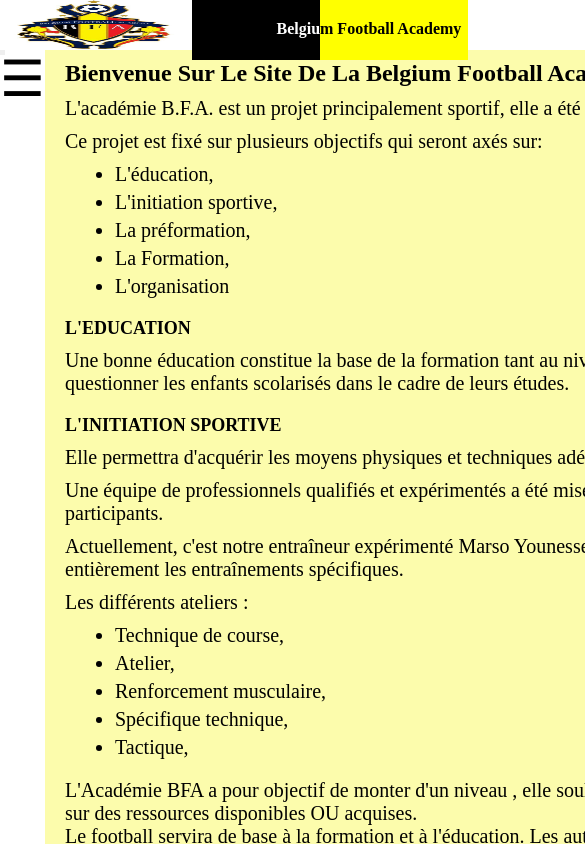
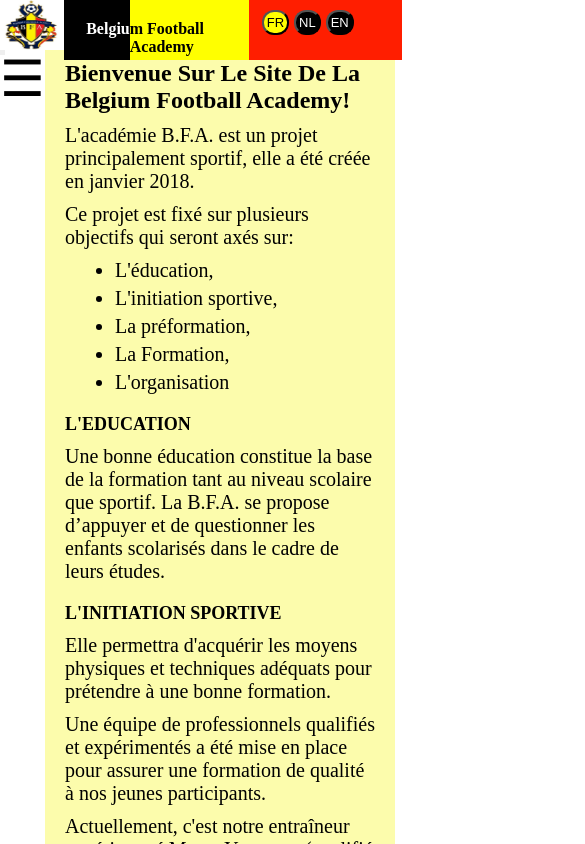
Before and after one commit to bibhasingh/BFA_React, a React (Create React App) app: page / in a window 390 px wide. Shown: the top 844 px of the page, 585 px wide, since content can reach past the window. Built offline with nearby package versions, Linux system fonts and the light colour scheme.

Commit message:
adding content

```diff
--- a/src/header.css
+++ b/src/header.css
@@ -79,24 +79,25 @@
 
 @media screen and (max-width: 600px) {
   .header {
-    /* max-width: 100%; */
+    min-height: 100px;
+    max-width: 100%;
     background-image: none;
 
   }
   .headerText{
-    min-width: 55%;
+    min-width: 5%;
   }
 
   .image {
     height: 50px;
-    width: 15%;
+    width: 5%;
   }
   .languages {
     height: 60px;
     padding-right: 1%;
-    min-width: 15%;
-    padding-right: 5%;
-    padding-left: 5%;
+    min-width: 10%;
+    padding-right: 1%;
+    padding-left: 1%;
   }
   .buttonLang {
     padding: 3px;
@@ -123,10 +124,12 @@
 
 }
 
+
+
+
+
 @media screen and (max-height: 700px) {
   .header {
-    min-width: 100px;
-    max-width: 100%;
     background-image: none;
     height: 60px;
   }
--- a/src/menu.css
+++ b/src/menu.css
@@ -65,6 +65,11 @@
   .mobileContentMargin {
     margin-left: 40px;
   }
+  .contentBody{
+    min-width: 350px;
+    max-width: 350px;
+
+  }
 }
 
 @media screen and (max-height: 700px) {
```
